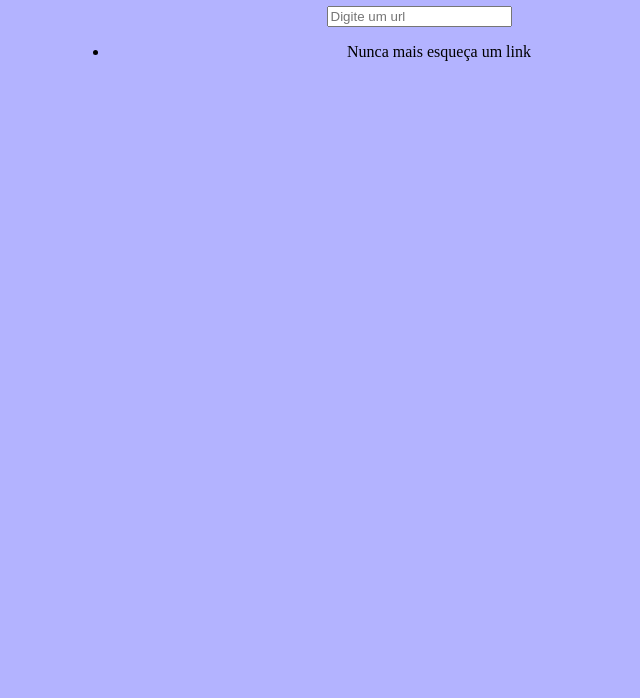
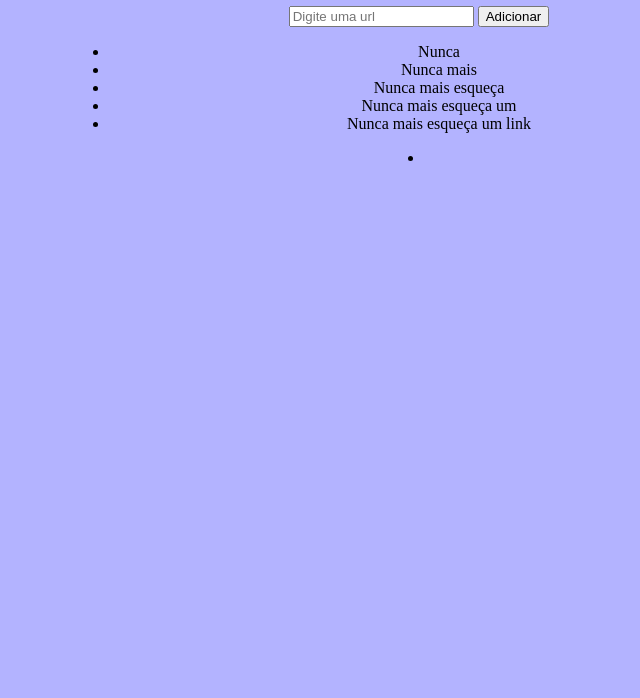
Before and after one commit to TharlisSampaio/atividade-web-academy, a plain HTML site: page project-favorites/public/index.html in a window 1280 px wide. Shown: the part 102-800 px from the top of the page, without its empty margins (221-861 px from the left). Drawn offline with Linux system fonts and the light colour scheme.

Commit message:
acessando os links pelo script.js(incompleto)

```diff
--- a/project-favorites/public/index.html
+++ b/project-favorites/public/index.html
@@ -13,12 +13,18 @@
         <h1 class="titulo">Meus links</h1>
         <div class="container">
 
-            <div class="formulario">
-                <form action="">
-                    <input type="text" placeholder="Digite um url">
+            <div class="formulario" >
+                <form action="" id="form">
+                    <input type="text" placeholder="Digite uma url">
+                    <button type="submit" class="primary-btn">Adicionar</button>
                 </form>
-
+            </div>
+            <div id="links">
                 <ul>
+                    <li>Nunca</li>
+                    <li>Nunca mais</li>
+                    <li>Nunca mais esqueça</li>
+                    <li>Nunca mais esqueça um</li>
                     <li>Nunca mais esqueça um link</li>
                 </ul>
             </div>
--- a/project-favorites/public/js/script.js
+++ b/project-favorites/public/js/script.js
@@ -0,0 +1,19 @@
+
+
+const loadingElement = document.querySelector('#loading')
+const favoritesContainer = document.querySelector('#links')
+
+
+
+console.log(favoritesContainer)
+
+
+function getAddFavorites(comment) {
+
+
+    const li = document.createElement('li')
+
+    favoritesContainer.appendChild(li)
+}
+
+getAddFavorites('frfrfrf')
```
